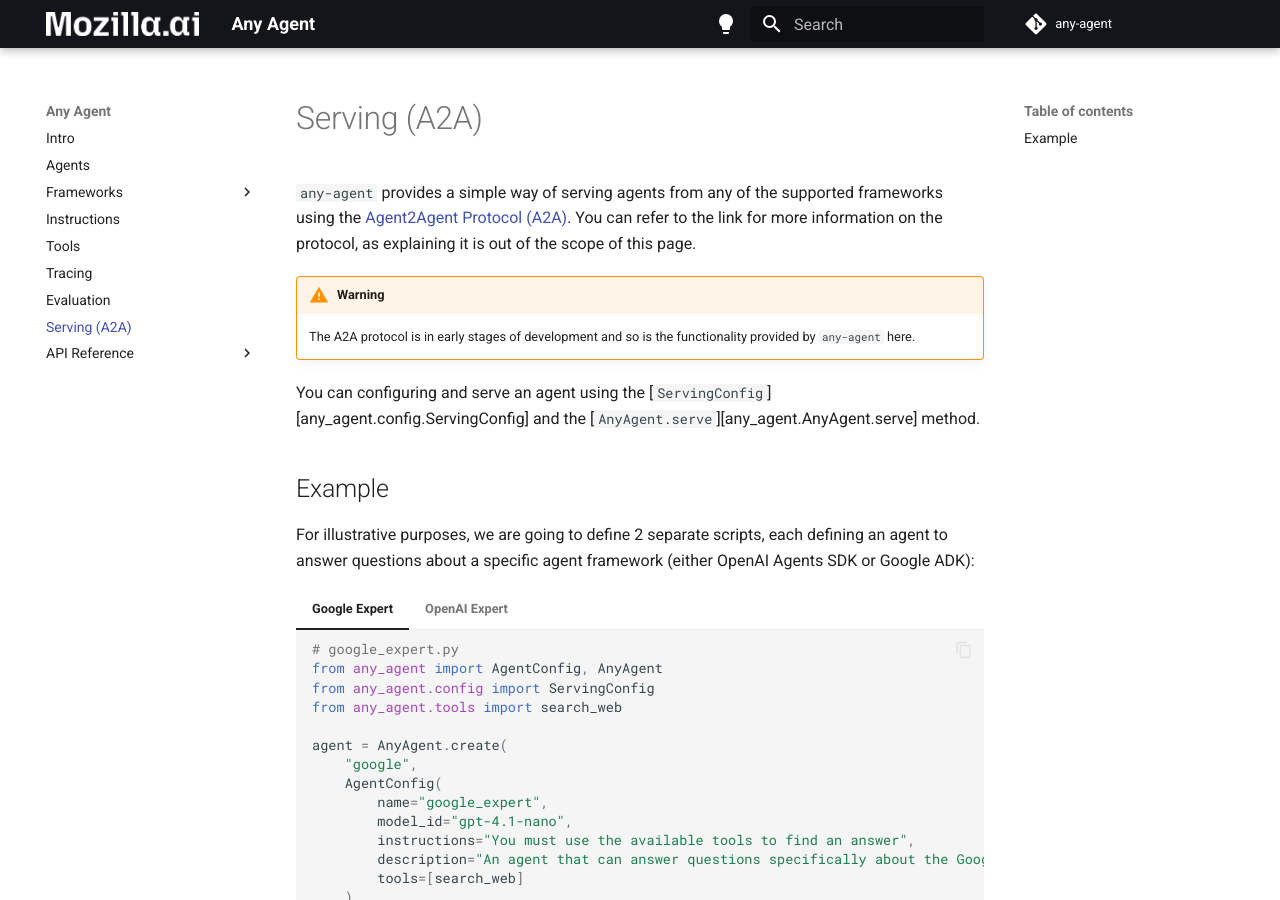
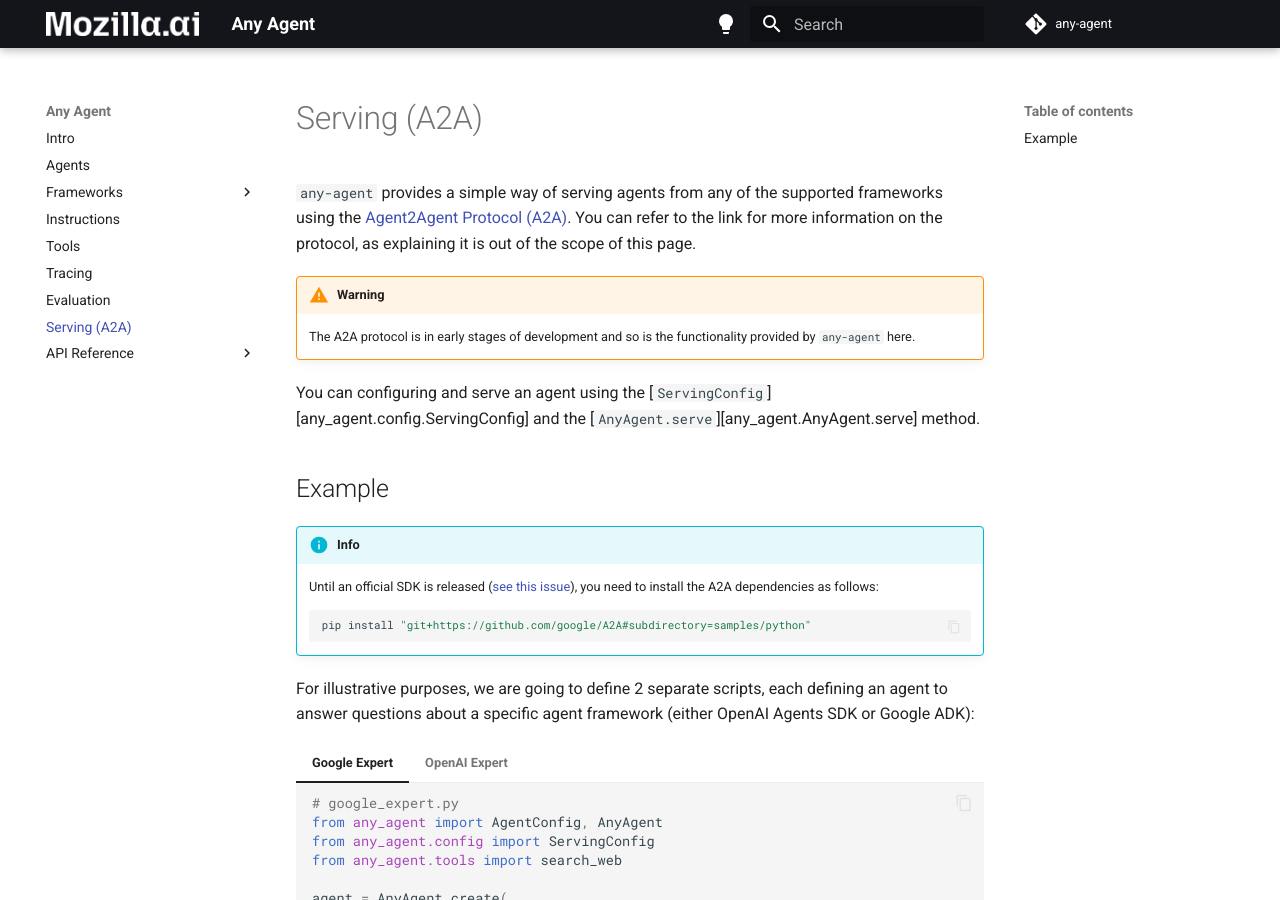
Before and after one commit to therealtimex/any-agent, an MkDocs documentation site: the page built from docs/serving.md, in a window 1280 px wide and 900 px high. Built offline with MkDocs 1.6.1 and Material for MkDocs 9.7.7, drawn with Linux system fonts in a browser that asks for light colours; comment, search, counter and statistics services are not loaded.

````diff
--- a/docs/serving.md
+++ b/docs/serving.md
@@ -11,6 +11,15 @@ the protocol, as explaining it is out of the scope of this page.
 You can configuring and serve an agent using the [`ServingConfig`][any_agent.config.ServingConfig] and the [`AnyAgent.serve`][any_agent.AnyAgent.serve] method.
 
 ## Example
+
+!!! info
+
+    Until an official SDK is released ([see this issue](https://github.com/google/A2A/issues/423)),
+    you need to install the A2A dependencies as follows:
+
+    ```bash
+    pip install "git+https://github.com/google/A2A#subdirectory=samples/python"
+    ```
 
 For illustrative purposes, we are going to define 2 separate scripts, each defining an agent to answer questions about a specific agent framework (either OpenAI Agents SDK or Google ADK):
 
--- a/pyproject.toml
+++ b/pyproject.toml
@@ -24,9 +24,6 @@ dependencies = [
 ]
 
 [project.optional-dependencies]
-serving = [
-  "a2a-samples @ git+https://git@github.com/google/A2A.git#subdirectory=samples/python"
-]
 
 google = [
   "google-adk>=0.3.0"
````
Also changed, not shown: 1 other file.
